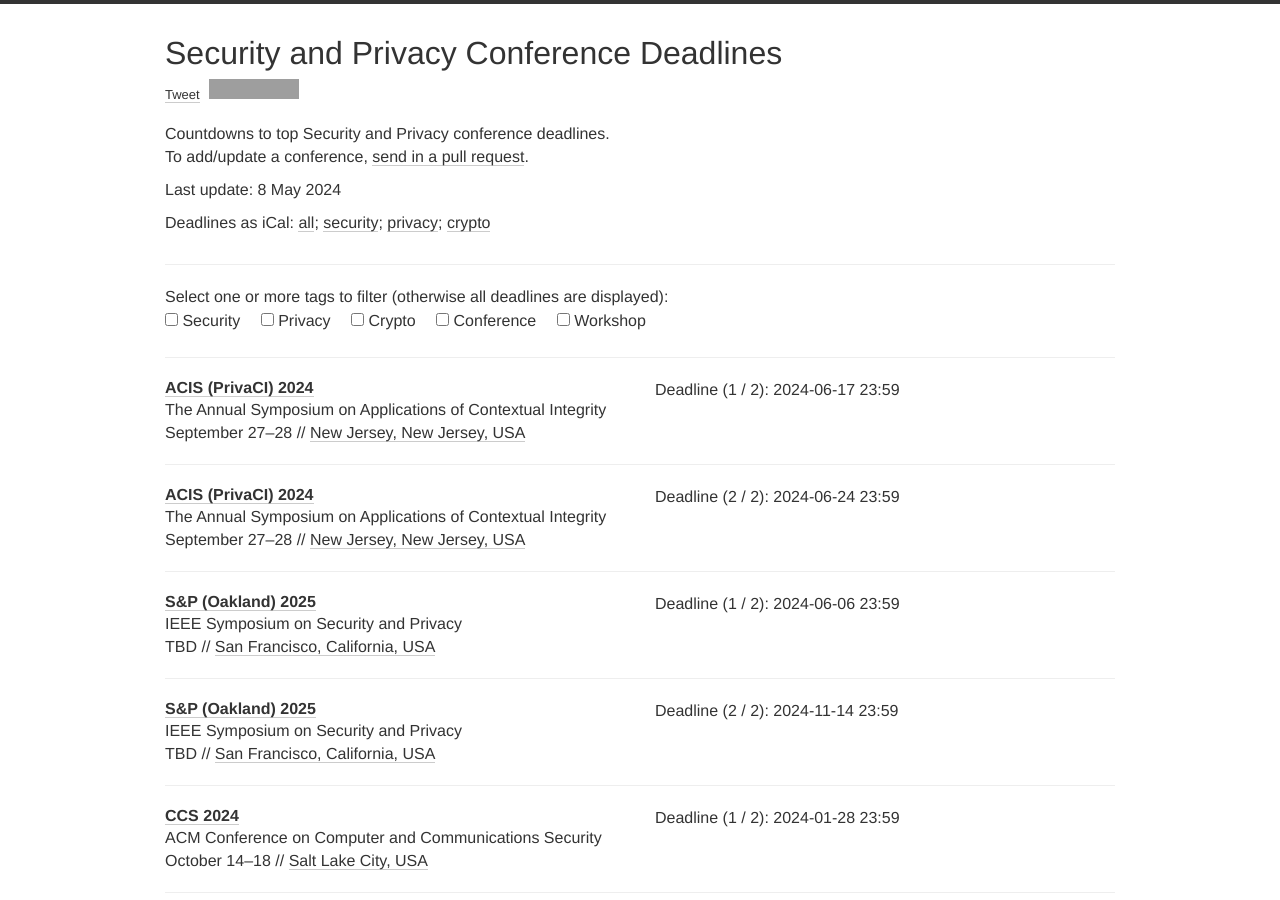
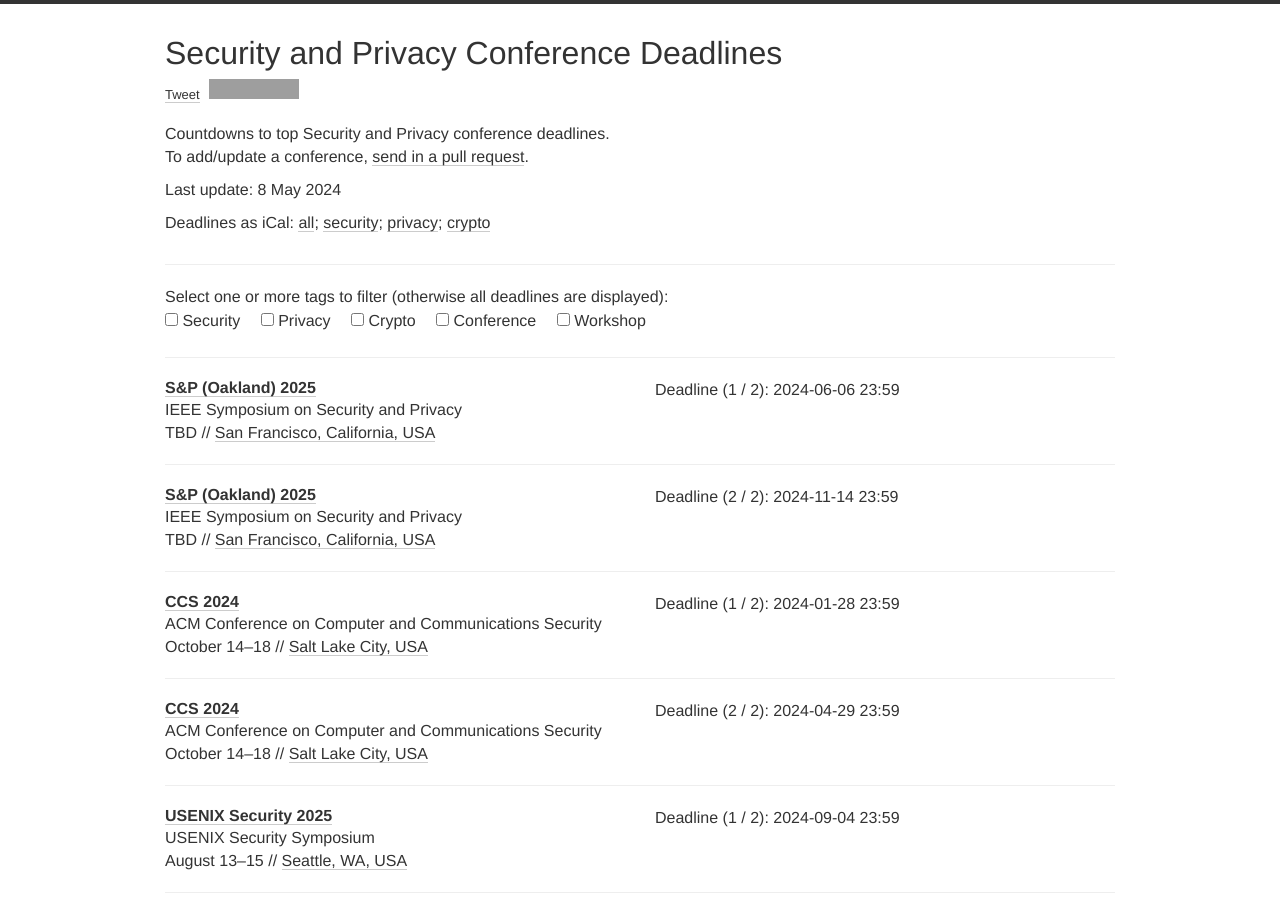
Before and after one commit to sec-deadlines/sec-deadlines.github.io, a Jekyll site: the page built from index.html, in a window 1280 px wide and 900 px high. Built offline with Jekyll 4.4.1, drawn with Linux system fonts in a browser that asks for light colours; nearby versions of some CDN libraries; comment, search, counter and statistics services are not loaded; some of the changed text lies outside the part shown; grey boxes are pictures that could not be loaded.

Commit message:
Fix deadline and reorganize

```diff
--- a/_data/conferences.yml
+++ b/_data/conferences.yml
@@ -1,18 +1,6 @@
 ---
 
 # Security and Privacy
-
-- name: ACIS (PrivaCI)
-  year: 2024
-  date: September 27-28
-  description: The Annual Symposium on Applications of Contextual Integrity
-  link: https://privaci.info/symposium/2024/cfp.html
-  deadline:
-    - "2024-06-17 23:59"
-    - "2024-06-24 23:59"
-  timezone: Etc/UTC+12
-  place: New Jersey, New Jersey, USA
-  tags: [PRIV, CONF]
 
 - name: S&P (Oakland)
   year: 2025
@@ -239,6 +227,15 @@
   date: July 7
   place: Delft, The Netherlands
   tags: [SEC, PRIV, CRYPTO, SHOP]
+
+- name: ACIS (PrivaCI)
+  year: 2024
+  date: September 27-28
+  description: The Annual Symposium on Applications of Contextual Integrity
+  link: https://privaci.info/symposium/2024/cfp.html
+  deadline: ["2024-06-24 23:59"]
+  place: Rutgers University, USA
+  tags: [PRIV, CONF]
 
 # Crypto
 
```
